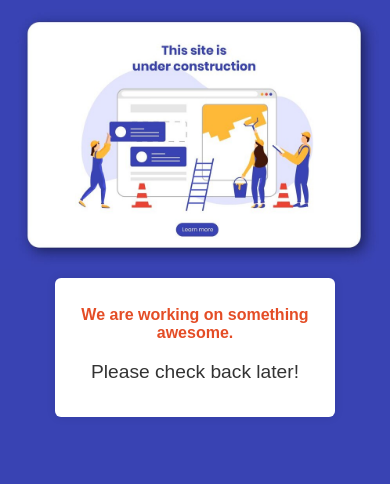
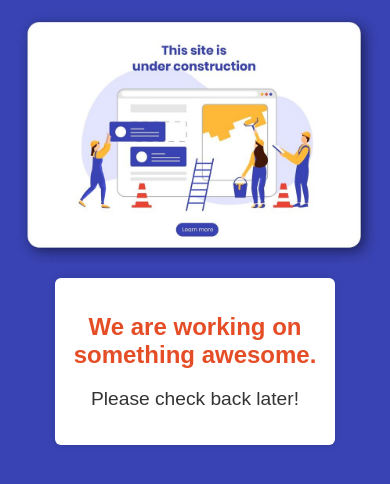
Before and after one commit to yuvarajat/SSTex-Landing, a plain HTML site: page index.html in a window 390 px wide. Drawn offline with Linux system fonts and the light colour scheme.

Commit message:
Update index.html

```diff
--- a/index.html
+++ b/index.html
@@ -34,9 +34,6 @@
             box-shadow: 0 0 10px rgba(0, 0, 0, 0.1);
         }
 
-        h2 {
-            font-size: 1rem;
-        }
         p {
             font-size: 12px;
         }
```
